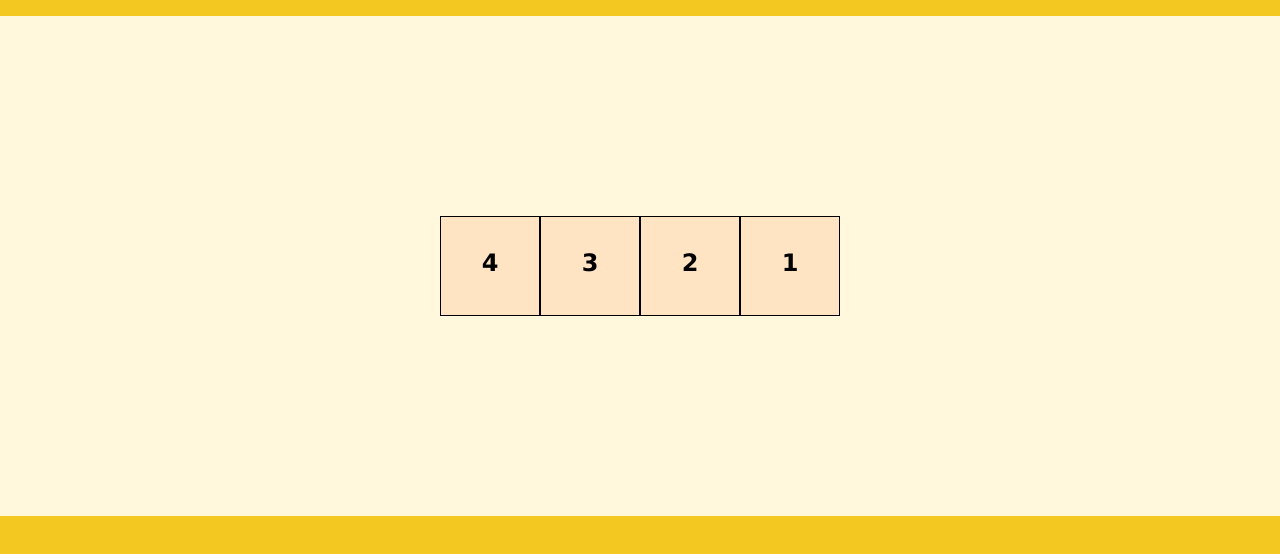
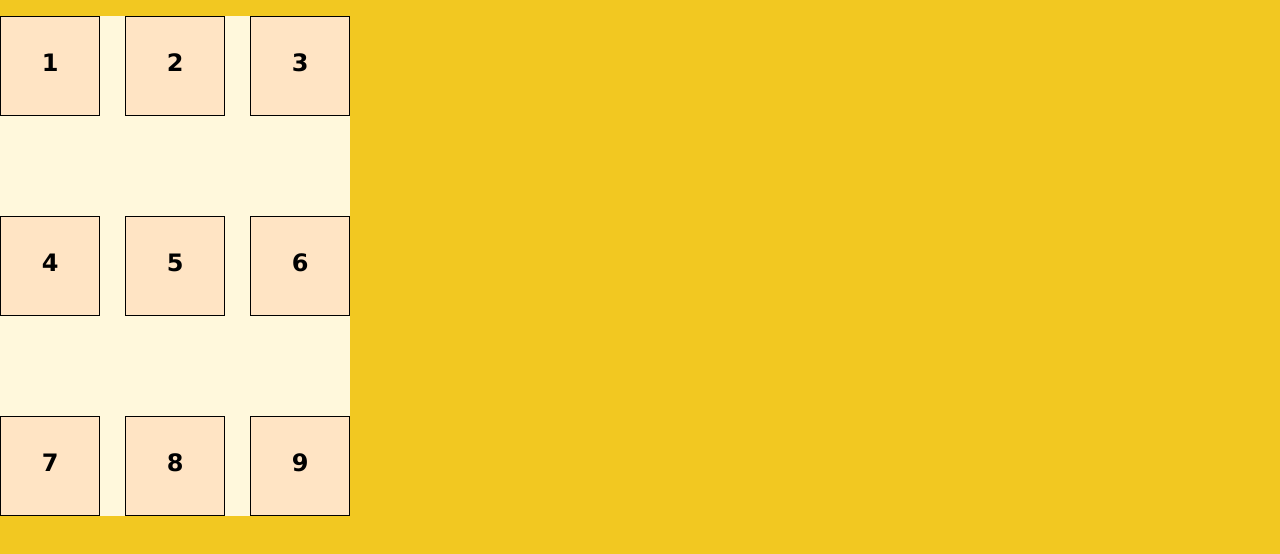
Before and after one commit to Domiale/Flexbox, a plain HTML site: page index.html in a window 1280 px wide. Shown: the part 60-614 px from the top of the page. Drawn offline with Linux system fonts and the light colour scheme.

Commit message:
Reto cumplido

```diff
--- a/index.html
+++ b/index.html
@@ -14,6 +14,11 @@
       <div class="item">2</div>
       <div class="item">3</div>
       <div class="item">4</div>
+      <div class="item">5</div>
+      <div class="item">6</div>
+      <div class="item">7</div>
+      <div class="item">8</div>
+      <div class="item">9</div>
     </div>
 </body>
 </html>
--- a/style.css
+++ b/style.css
@@ -12,29 +12,46 @@ body{
 }
 
 .container {
-  /*display: inline-flex; Se ajusta al amcho de las items */
-  display: flex; /* Se ajusta al espacio disponible - es el mas comun de usar  */
+
+
+  /* display: inline-flex; */ /* Se ajusta al amcho de las item */
   /* flex-direction:row; */ /*valor por default */
-   flex-direction: row-reverse; /* valor por default izquierda a derecha */
+  /* flex-direction: row-reverse; */ /* valor por default izquierda a derecha */
   /* flex-direction: column; */ /* abajo hacia arriba */
   /* flex-direction: column-reverse; */ /* arriba hacia abajo */
 
   /*justify-content: start; /* Alinea a la izquierda */
   /*justify-content: end; /* Alineea a la derecha */
-  justify-content: center; /* Aliena al centro*/
+  /* justify-content: center; */ /* Aliena al centro*/
   /*justify-content: space-around; /* Asigna espacio al rededor de cada elemento */
   /*justify-content: space-between; /* asigna espacio entre cada elemento */
   /*justify-content: space-evenly;  /* asigna espacio entre los elementos y el contenedor */
 
-  background-color: cornsilk;
 
-  height: 500px;
+  /* height: 500px; */
   /* align-items: flex-start; */
   /* align-items: flex-end; */
-  align-items: center;
+  /* align-items: center; */
   /* align-items: stretch; */ /* Crece los elementos en la altura del espacio disponible, los itemns no deben tener alto definido  */
-  /* align-items: baseline; */ /* Alinea los items en funcion de la linea base del texto que contienen. Independientemente del tamaño de texto, ubicacion del contenido y altura del item */
+  /* align-items: baseline;  /* Alinea los items en funcion de la linea base del texto que contienen. Independientemente del tamaño de texto, ubicacion del contenido y altura del item */
 
+  display: flex; /* Se ajusta al espacio disponible - es el mas comun de usar  */
+  height: 500px;
+  width: 350px;
+  flex-wrap: wrap; /* permite tener multiples lineas si los items no caben en el contenedor, dara un salto en linea  */
+  background-color: cornsilk;
+  /*  align-content: normal; */
+  /*  align-content: flex-start; */ /* Ajusta las lineas al inicio del eje transversal */
+  /*  align-content: flex-end; */ /* Ajusta al final del eje transversal */
+  /*  align-content: center; */ /* Ajusta al centro del eje transversal */
+  /* align-content: space-around; */  /* Distribuye el espacio al rededor de cada linea */
+  /* align-content: space-between; */  /* Distribuye el espacio proporcionalmente etnre  cada liena. SIn considerar el contenedor  */
+  /* align-content: space-evenly;   /*  Distribuyeel espacio proporcionalmente entee las limeas y el contenedor */
+  /* align-content: stretch; */ /* Estiran el alto de los items sobre el eje transversal */
+
+  align-content: space-evenly;
+  justify-content: space-between;
+  align-content: space-between;
 
 
 }
```
